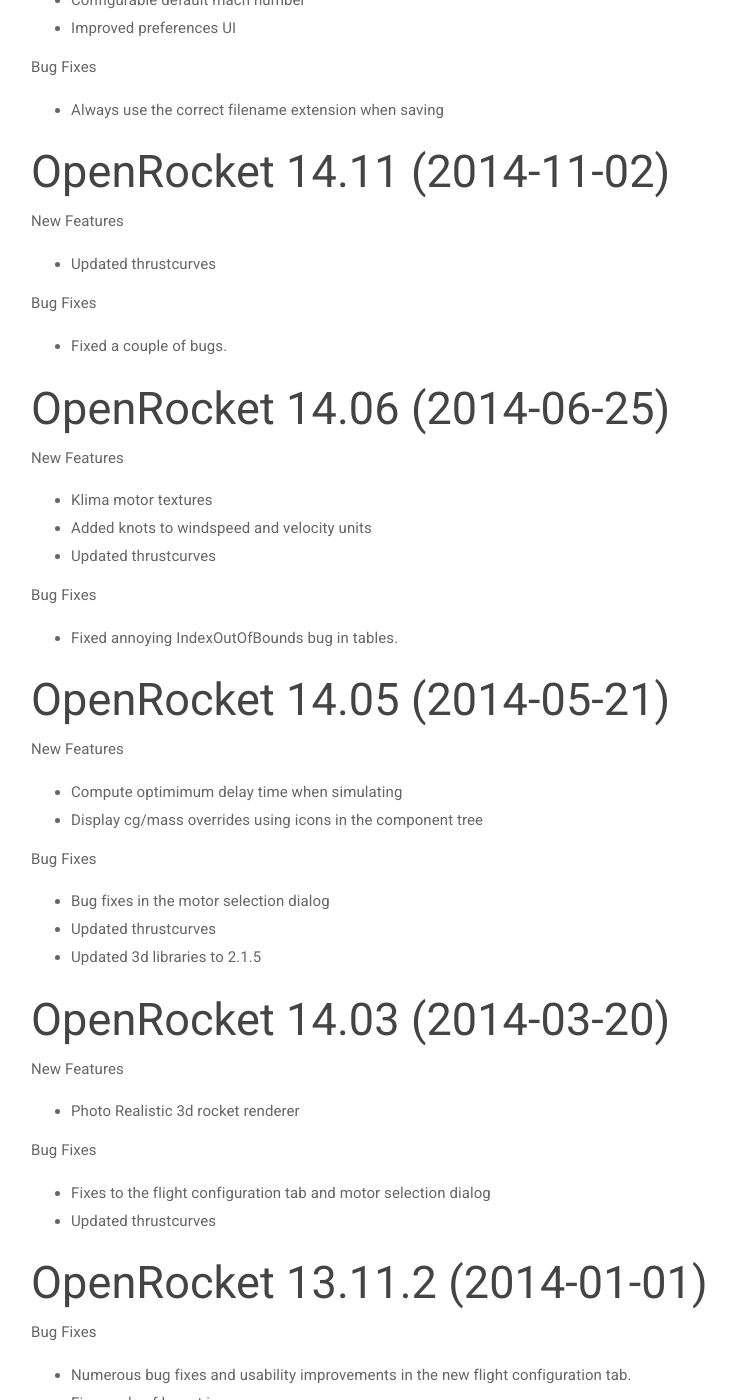
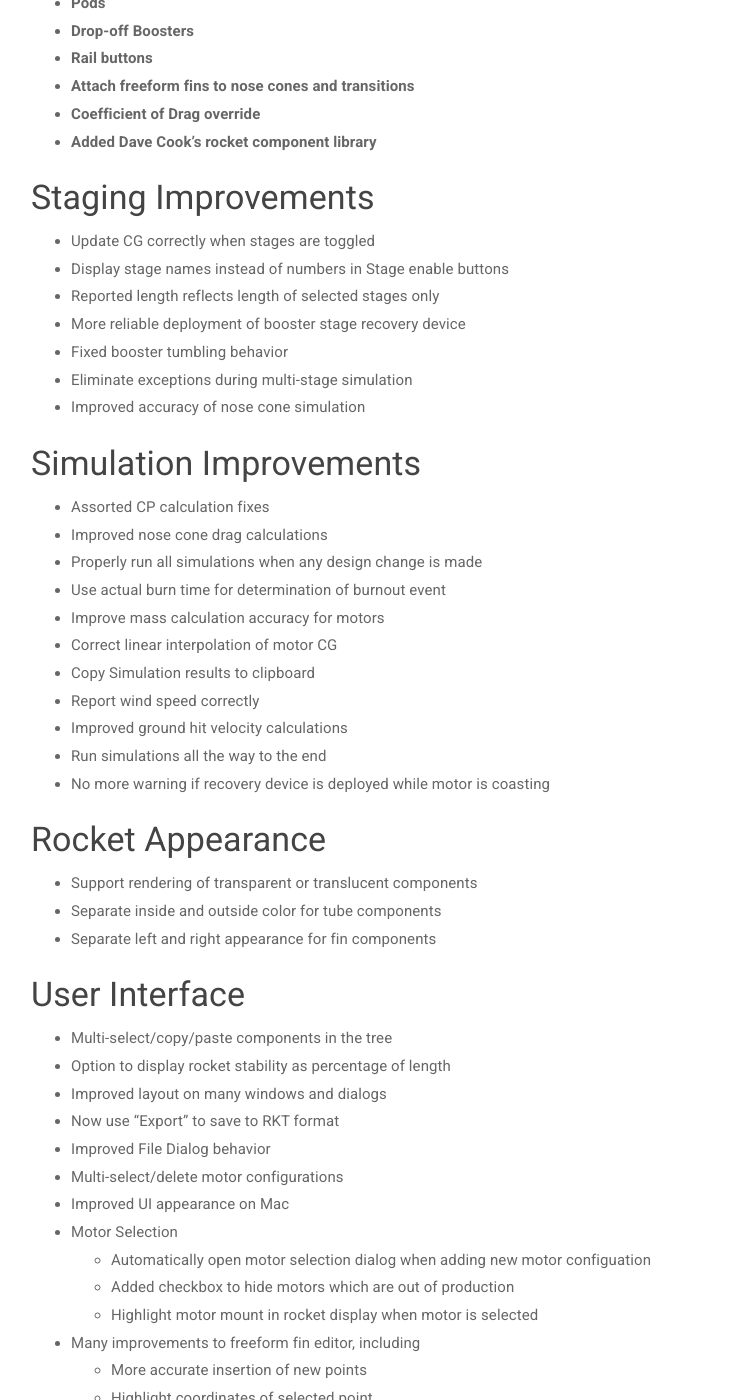
Before and after one commit to openrocket/openrocket.github.io, a Jekyll site: the page built from release_notes.html, in a window 1280 px wide and 1400 px high, scrolled down 498 px. Shown: the whole window, without its empty margins (39-775 px from the left). Built offline with Jekyll 4.4.1, drawn with Linux system fonts in a browser that asks for light colours; nearby versions of some CDN libraries; some of the changed text lies outside the part shown.

Commit message:
Update release notes

```diff
--- a/_includes/ReleaseNotes.md
+++ b/_includes/ReleaseNotes.md
@@ -1,5 +1,82 @@
 Release Notes
 =============
+
+OpenRocket 22.02.beta.01
+------------------------
+(through PR1155)
+
+### Application
+* Update to Java 11
+* Distributed as packaged installers
+
+### New Rocket Design Capabilities
+* **Pods**
+* **Drop-off Boosters**
+* **Rail buttons**
+* **Attach freeform fins to nose cones and transitions**
+* **Coefficient of Drag override**
+* **Added Dave Cook's rocket component library**
+
+### Staging Improvements
+* Update CG correctly when stages are toggled
+* Display stage names instead of numbers in Stage enable buttons
+* Reported length reflects length of selected stages only
+* More reliable deployment of booster stage recovery device
+* Fixed booster tumbling behavior
+* Eliminate exceptions during multi-stage simulation
+* Improved accuracy of nose cone simulation
+
+### Simulation Improvements
+* Assorted CP calculation fixes
+* Improved nose cone drag calculations
+* Properly run all simulations when any design change is made
+* Use actual burn time for determination of burnout event
+* Improve mass calculation accuracy for motors
+* Correct linear interpolation of motor CG
+* Copy Simulation results to clipboard
+* Report wind speed correctly
+* Improved ground hit velocity calculations
+* Run simulations all the way to the end
+* No more warning if recovery device is deployed while motor is coasting
+
+### Rocket Appearance
+* Support rendering of transparent or translucent components
+* Separate inside and outside color for tube components
+* Separate left and right appearance for fin components
+
+### User Interface
+* Multi-select/copy/paste components in the tree
+* Option to display rocket stability as percentage of length
+* Improved layout on many windows and dialogs
+* Now use "Export" to save to RKT format
+* Improved File Dialog behavior
+* Multi-select/delete motor configurations
+* Improved UI appearance on Mac
+* Motor Selection
+  * Automatically open motor selection dialog when adding new motor configuation
+  * Added checkbox to hide motors which are out of production
+  * Highlight motor mount in rocket display when motor is selected
+* Many improvements to freeform fin editor, including
+  * More accurate insertion of new points
+  * Highlight coordinates of selected point
+  * Export fin profile to CSV file
+  * Fixed scrolling and zooming
+* Improvements to Photo Studio
+  * Respond instantly to design changes
+  * Settings saved per rocket
+  * Settings layout improved
+  * Settings values can now be entered via keyboard
+
+### Misc
+* Updated motor list to latest data from Thrustcurve.org
+* Added additional fields to motors
+* Disable fin-thickness warnings on phantom tubes
+* Added warning message for phantom body tubes
+* Updated print dialog to allow simulation control
+* Improved Rocksim import
+* Added or improved Spanish, Dutch, and simplified Chinese translations
+
+..._plus many, many additional bug fixes and refinements_
 
 OpenRocket 15.03 (2015-03-28)
 -----------------------------
```
